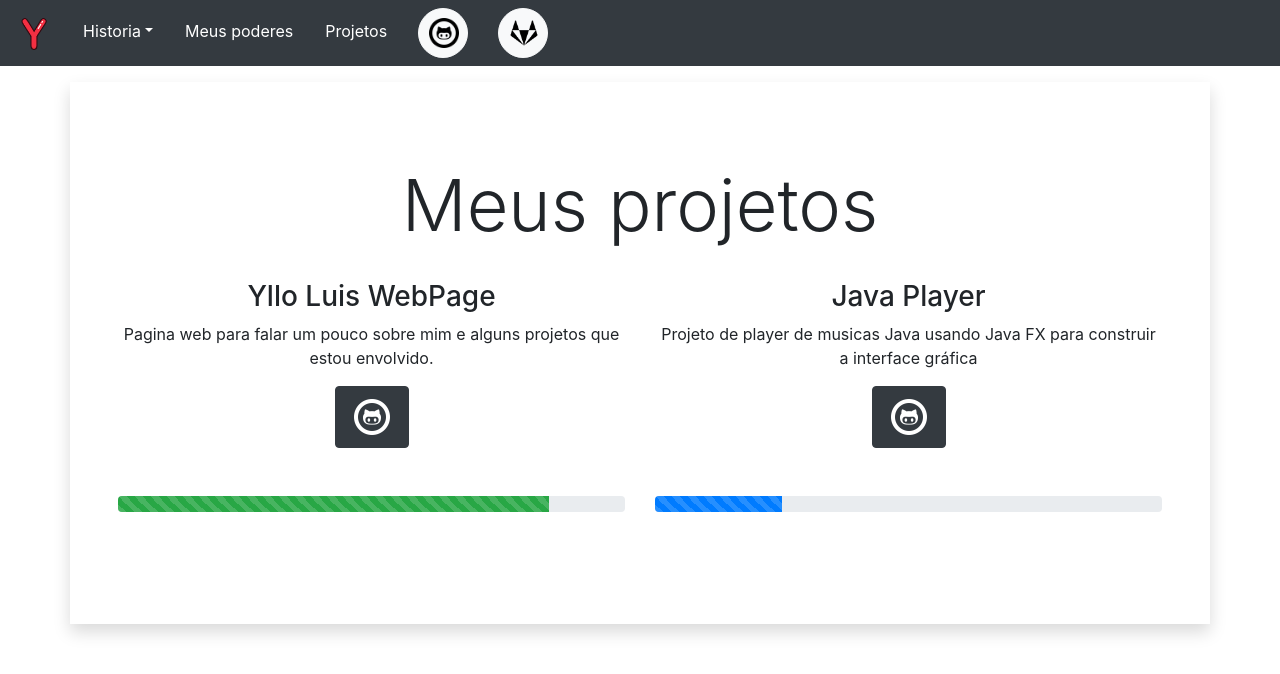
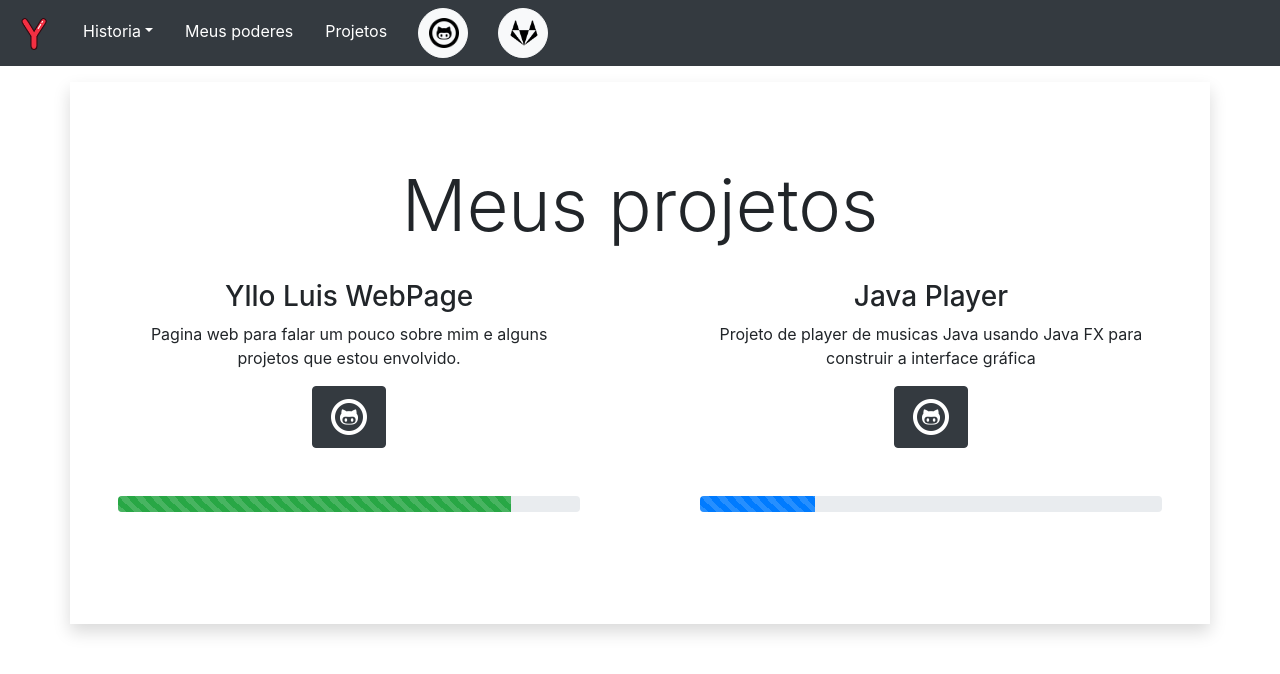
Before and after one commit to NETfellow/NETfellow.github.io, a plain HTML site: page projects.html in a window 1280 px wide. Drawn offline with nearby package versions, Linux system fonts and the light colour scheme.

Commit message:
Add files via upload
Final fix on projects.html

```diff
--- a/projects.html
+++ b/projects.html
@@ -72,7 +72,7 @@ and open the template in the editor.
         </nav>
     </div>
 
-    <!--jumbotron aqui aqui-->
+    <!--jumbotron aqui-->
     <div class = "container shadow p-3" style="padding: 0%;">
         <div class="jumbotron bg-white">
             <h1 class="display-3 text-center">Meus projetos</h1>
@@ -91,6 +91,7 @@ and open the template in the editor.
                             style="width: 85%;" aria-valuenow="25" aria-valuemin="0" aria-valuemax="100"></div>
                     </div>
                 </div>
+                <div class = "col-md-1"><br></div>
                 <div class = "col-md">
                     <h3 class = "text-center">Java Player</h3>
                     <p class = "text-center"> Projeto de player de musicas Java usando Java FX para construir a interface gráfica</p>
```
Also changed, not shown: index.html (+1 -0 lines).
